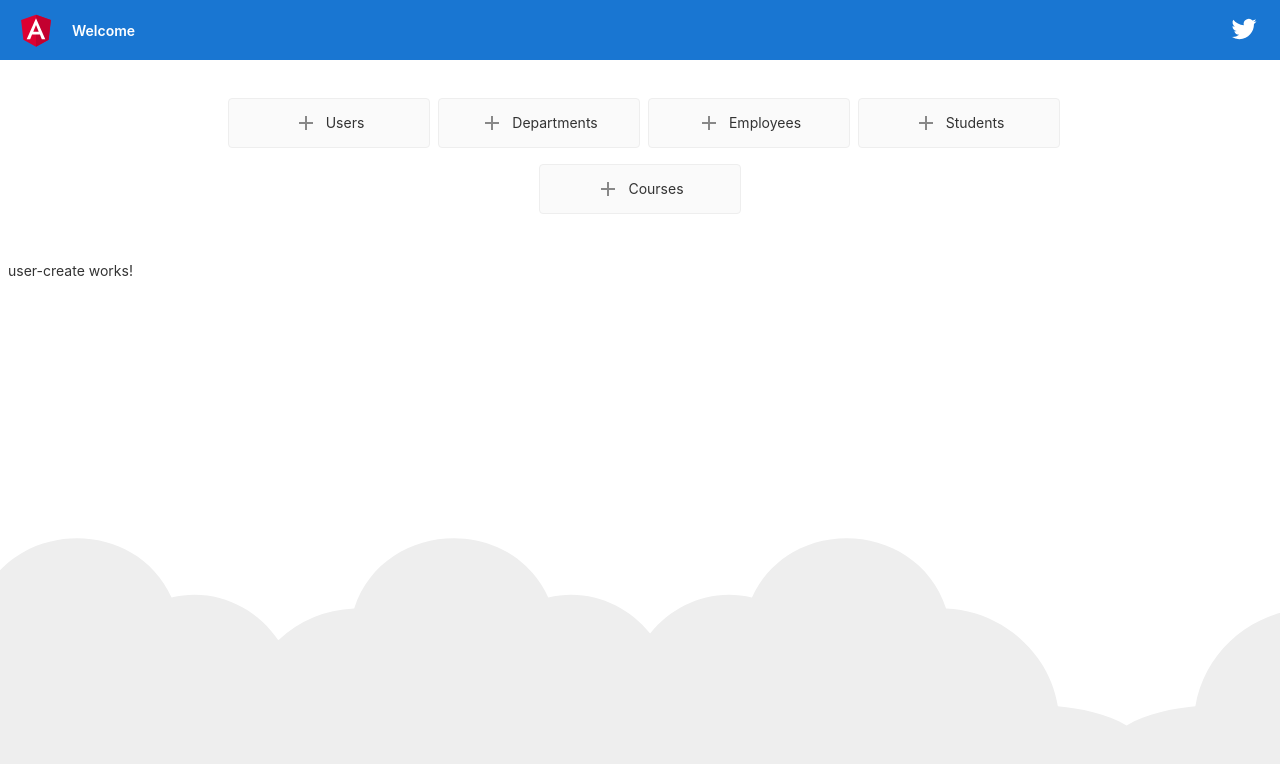
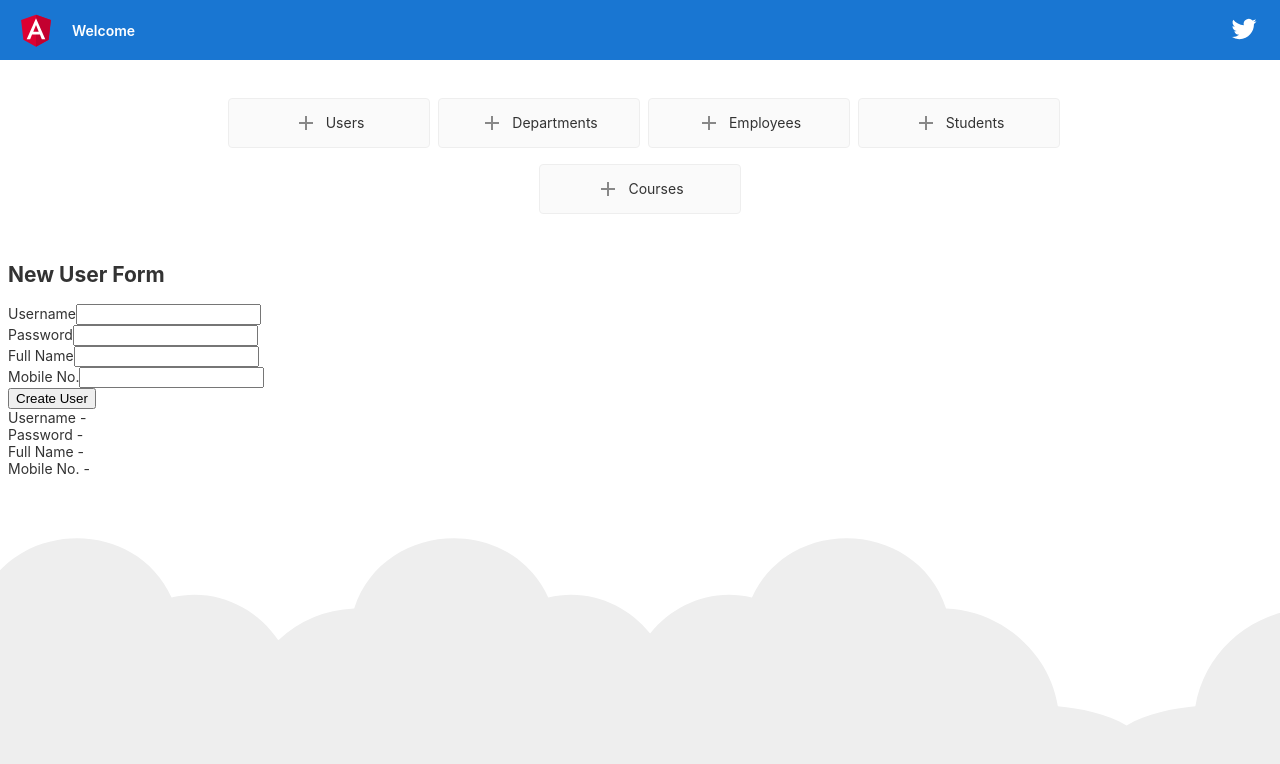
Before and after one commit to rohaanthakare/TrainingApp, an Angular app: page /create in a window 1280 px wide. Shown: the top 764 px of the page. Built offline with nearby package versions, Linux system fonts and the light colour scheme.

Commit message:
Create User form added

```diff
--- a/src/app/app.module.ts
+++ b/src/app/app.module.ts
@@ -6,6 +6,7 @@ import { AppComponent } from './app.component';
 import { LoginComponent } from './login/login.component';
 import { HomeComponent } from './home/home.component';
 import { UserModule } from './user/user.module';
+import { FormsModule } from '@angular/forms';
 
 @NgModule({
   declarations: [
@@ -14,7 +15,7 @@ import { UserModule } from './user/user.module';
     HomeComponent
   ],
   imports: [
-    BrowserModule,
+    BrowserModule, FormsModule,
     AppRoutingModule, UserModule
   ],
   providers: [],
--- a/src/app/user/user-create/user-create.component.html
+++ b/src/app/user/user-create/user-create.component.html
@@ -1 +1,38 @@
-<p>user-create works!</p>
+<h2>
+    New User Form
+</h2>
+<form>
+    <div>
+        <label>Username</label>
+        <input type="text" name="username" [(ngModel)]="user.username"/>
+    </div>
+    <div>
+        <label>Password</label>
+        <input type="text" name="password" [(ngModel)]="user.password"/>
+    </div>
+    <div>
+        <label>Full Name</label>
+        <input type="text" name="name" [(ngModel)]="user.name"/>
+    </div>
+    <div>
+        <label>Mobile No.</label>
+        <input type="number" name="mobileNo" [(ngModel)]="user.mobileNo"/>
+    </div>
+    <div>
+        <button (click)="createUser()">Create User</button>
+    </div>
+</form>
+<div>
+    <div>
+        <label>Username - {{user.username}}</label>
+    </div>
+    <div>
+        <label>Password - {{user.password}}</label>
+    </div>
+    <div>
+        <label>Full Name - {{user.name}}</label>
+    </div>
+    <div>
+        <label>Mobile No. - {{user.mobileNo}}</label>
+    </div>
+</div>
--- a/src/app/user/user-create/user-create.component.ts
+++ b/src/app/user/user-create/user-create.component.ts
@@ -1,4 +1,14 @@
 import { Component, OnInit } from '@angular/core';
+
+export class User {
+  username: string;
+  password: string;
+  emailId: string;
+  mobileNo: string;
+  name: string;
+  role: string;
+  status: string;
+}
 
 @Component({
   selector: 'app-user-create',
@@ -6,10 +16,14 @@ import { Component, OnInit } from '@angular/core';
   styleUrls: ['./user-create.component.scss']
 })
 export class UserCreateComponent implements OnInit {
-
+  user: User = new User();
   constructor() { }
 
   ngOnInit(): void {
   }
 
+  createUser(): void {
+    console.log('------User------');
+    console.log(this.user);
+  }
 }
--- a/src/app/user/user-list/user-list.component.html
+++ b/src/app/user/user-list/user-list.component.html
@@ -1 +1 @@
-<p>user-list works!</p>
+<button (click)="navigateToUserCreate()">Add New User</button>
--- a/src/app/user/user-list/user-list.component.ts
+++ b/src/app/user/user-list/user-list.component.ts
@@ -1,4 +1,5 @@
 import { Component, OnInit } from '@angular/core';
+import { Router } from '@angular/router';
 
 @Component({
   selector: 'app-user-list',
@@ -7,9 +8,12 @@ import { Component, OnInit } from '@angular/core';
 })
 export class UserListComponent implements OnInit {
 
-  constructor() { }
+  constructor(private router: Router) { }
 
   ngOnInit(): void {
   }
 
+  navigateToUserCreate(): void {
+    this.router.navigate(['home/users/create']);
+  }
 }
--- a/src/app/user/user.module.ts
+++ b/src/app/user/user.module.ts
@@ -2,6 +2,7 @@ import { NgModule } from '@angular/core';
 import { CommonModule } from '@angular/common';
 import { UserListComponent } from './user-list/user-list.component';
 import { Routes, RouterModule } from '@angular/router';
+import { FormsModule } from '@angular/forms';
 import { UserCreateComponent } from './user-create/user-create.component';
 
 const routes: Routes = [{
@@ -15,7 +16,7 @@ const routes: Routes = [{
 @NgModule({
   declarations: [UserListComponent, UserCreateComponent],
   imports: [
-    CommonModule, RouterModule.forChild(routes)
+    CommonModule, RouterModule.forChild(routes), FormsModule
   ]
 })
 export class UserModule { }
```
